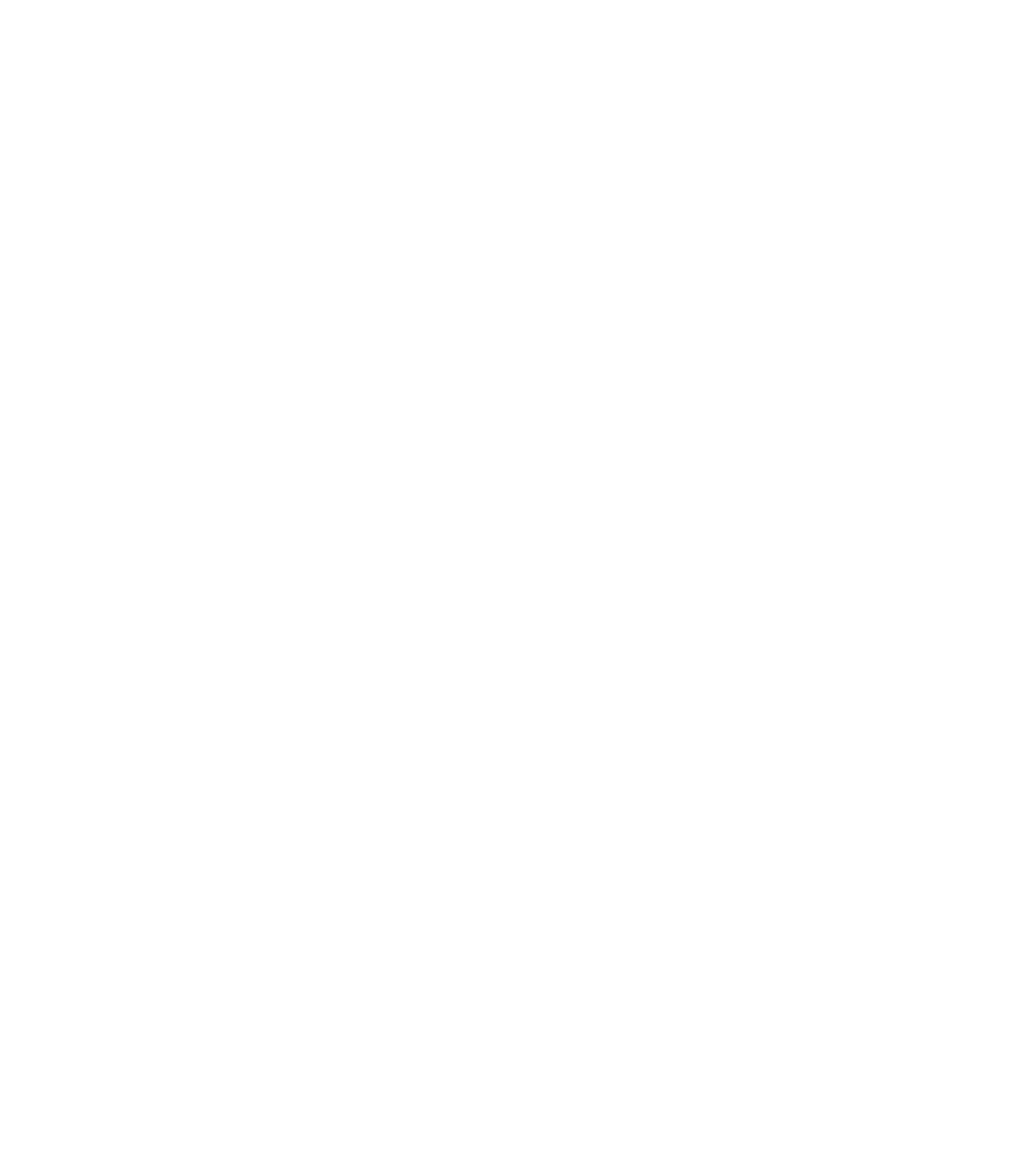
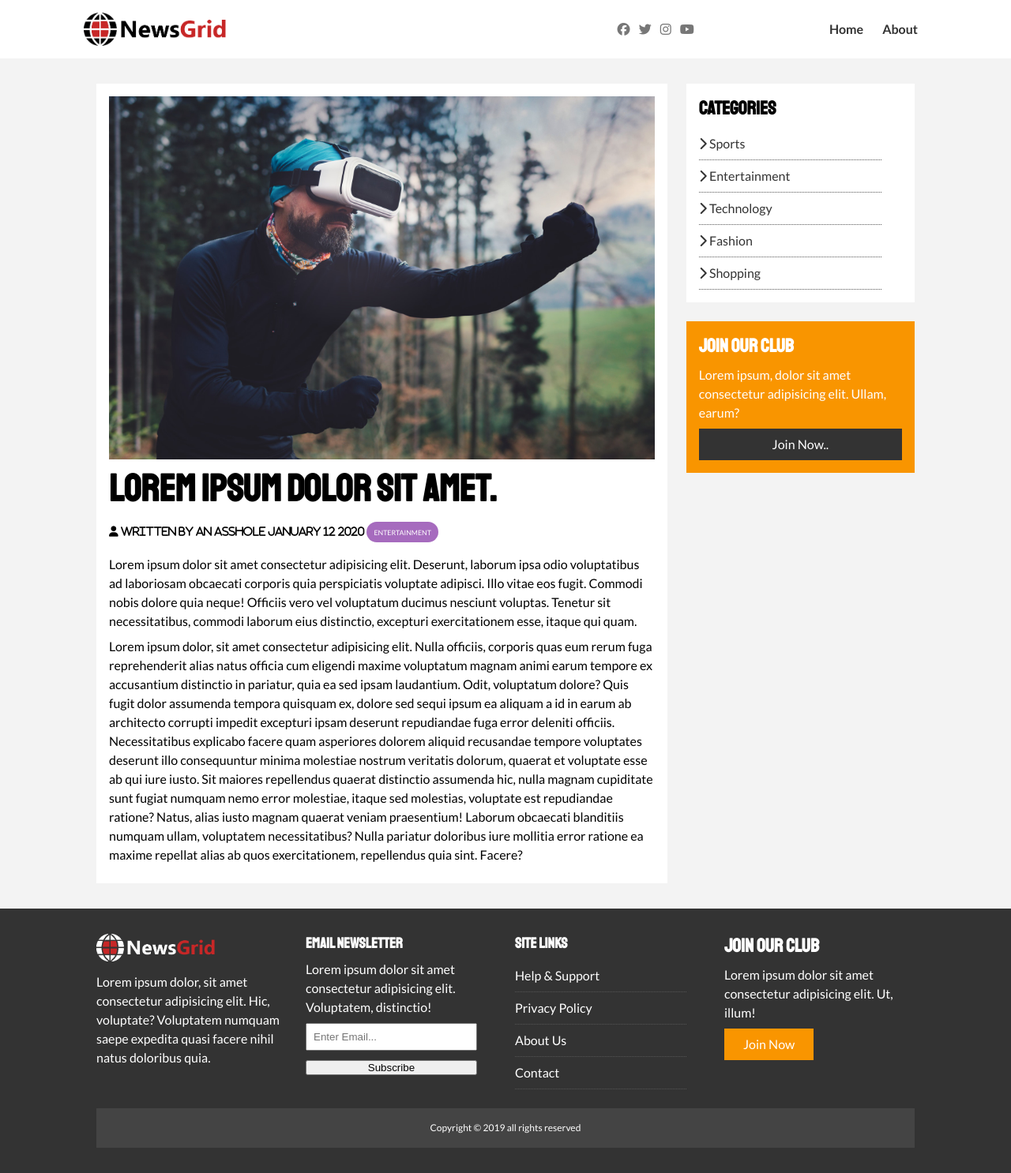
Before and after one commit to yosif-khaled/Code_Following_Others_PRV, a plain HTML site: page Traversy/Newsgrid_Site/article.html in a window 1280 px wide. Shown: the whole page at 79% size. Before the commit the page ends 800 px from the top, so only its background shows below. Drawn offline with Linux system fonts and the light colour scheme.

Commit message:
Finished rest of files

```diff
--- a/Traversy/Newsgrid_Site/article.html
+++ b/Traversy/Newsgrid_Site/article.html
@@ -0,0 +1,110 @@
+<!DOCTYPE html>
+<html lang="en">
+<head>
+
+  <meta charset="UTF-8">
+  <meta name="viewport" content="width=device-width, initial-scale=1.0">
+
+  <title>News Grid | Latest News</title>
+
+  <link rel="stylesheet" href="css/style.css">
+  <link rel="stylesheet" media="screen and (max-width: 768px)" href="css/mobile.css">
+
+  <script src="https://kit.fontawesome.com/2bae9d9771.js" crossorigin="anonymous"></script>
+
+  <link rel="shortcut icon" type="image/x-icon" href="favicon.ico">
+
+</head>
+<body>
+
+  <!-- Navbar -->
+  <nav id="main-nav">
+    <div class="container">
+      <img src="img/logo.png" alt="logo" class="logo">
+      <div class="social">
+        <a href="https:/facebook.com"><i class="fab fa-facebook fa2x"></i></a>
+        <a href="https:/facebook.com"><i class="fab fa-twitter fa2x"></i></a>
+        <a href="https:/facebook.com"><i class="fab fa-instagram fa2x"></i></a>
+        <a href="https:/facebook.com"><i class="fab fa-youtube fa2x"></i></a>
+      </div>
+      <ul>
+        <li><a href="index.html">Home</a></li>
+        <li><a href="about.html">About</a></li>
+      </ul>
+    </div>
+  </nav>
+
+  <section id="about">
+    <div class="container">
+        <div class="page-container">
+            <article class="card">
+                <img src="img/articles/ent1.jpg" alt="#">
+              <h1 class="l-heading">Lorem ipsum dolor sit amet.</h1>
+              <div class="meta">
+                  <small>
+                      <i class="fas fa-user"> Written by an Asshole January 12 2020</i>
+                  </small>
+                  <div class="category category-ent">Entertainment</div>
+              </div>
+              <p>Lorem ipsum dolor sit amet consectetur adipisicing elit. Deserunt, laborum ipsa odio voluptatibus ad laboriosam obcaecati corporis quia perspiciatis voluptate adipisci. Illo vitae eos fugit. Commodi nobis dolore quia neque! Officiis vero vel voluptatum ducimus nesciunt voluptas. Tenetur sit necessitatibus, commodi laborum eius distinctio, excepturi exercitationem esse, itaque qui quam.</p>
+              <p>Lorem ipsum dolor, sit amet consectetur adipisicing elit. Nulla officiis, corporis quas eum rerum fuga reprehenderit alias natus officia cum eligendi maxime voluptatum magnam animi earum tempore ex accusantium distinctio in pariatur, quia ea sed ipsam laudantium. Odit, voluptatum dolore? Quis fugit dolor assumenda tempora quisquam ex, dolore sed sequi ipsum ea aliquam a id in earum ab architecto corrupti impedit excepturi ipsam deserunt repudiandae fuga error deleniti officiis. Necessitatibus explicabo facere quam asperiores dolorem aliquid recusandae tempore voluptates deserunt illo consequuntur minima molestiae nostrum veritatis dolorum, quaerat et voluptate esse ab qui iure iusto. Sit maiores repellendus quaerat distinctio assumenda hic, nulla magnam cupiditate sunt fugiat numquam nemo error molestiae, itaque sed molestias, voluptate est repudiandae ratione? Natus, alias iusto magnam quaerat veniam praesentium! Laborum obcaecati blanditiis numquam ullam, voluptatem necessitatibus? Nulla pariatur doloribus iure mollitia error ratione ea maxime repellat alias ab quos exercitationem, repellendus quia sint. Facere?</p>
+            </article>
+
+            <aside id="categories" class="card">
+                <h2>Categories</h2>
+                <ul class="list">
+                    <li><a href="#"><i class="fas fa-chevron-right"></i> Sports</a></li>
+                    <li><a href="#"><i class="fas fa-chevron-right"></i> Entertainment</a></li>
+                    <li><a href="#"><i class="fas fa-chevron-right"></i> Technology</a></li>
+                    <li><a href="#"><i class="fas fa-chevron-right"></i> Fashion</a></li>
+                    <li><a href="#"><i class="fas fa-chevron-right"></i> Shopping</a></li>
+                </ul>
+            </aside>
+
+            <aside class="card bg-secondary">
+              <h2>Join Our Club</h2>
+              <p>Lorem ipsum, dolor sit amet consectetur adipisicing elit. Ullam, earum?</p>
+              <a href="#" class="btn btn-dark btn-block">Join Now..</a>
+            </aside>
+          </div>
+      </div>
+  </section>
+
+  <!-- Footer -->
+  <footer id="main-footer" class="py-2">
+    <div class="container footer-container">
+      <div>
+        <img src="img/logo_light.png" alt="NewsGrid">
+        <p>Lorem ipsum dolor, sit amet consectetur adipisicing elit. Hic, voluptate? Voluptatem numquam saepe expedita quasi facere nihil natus doloribus quia.</p>
+      </div>
+      <div>
+        <h3>Email Newsletter</h3>
+        <p>Lorem ipsum dolor sit amet consectetur adipisicing elit. Voluptatem, distinctio!</p>
+        <form>
+          <input type="email" placeholder="Enter Email...">
+          <input type="submit" value="Subscribe" btn="btn btn-primary">
+        </form>
+      </div>
+      <div>
+        <h3>Site Links</h3>
+        <ul class="list">
+          <li><a href="#">Help & Support</a></li>
+          <li><a href="#">Privacy Policy</a></li>
+          <li><a href="#">About Us</a></li>
+          <li><a href="#">Contact</a></li>
+        </ul>
+      </div>
+      <div>
+        <h2>Join Our Club</h2>
+        <p>Lorem ipsum dolor sit amet consectetur adipisicing elit. Ut, illum!</p>
+        <a href="#" class="btn btn-secondary">Join Now</a>
+      </div>
+      <div>
+        <p>Copyright &copy; 2019 all rights reserved</p>
+      </div>
+    </div>
+  </footer>
+
+  <script></script>
+</body>
+</html>
--- a/Traversy/Newsgrid_Site/css/mobile.css
+++ b/Traversy/Newsgrid_Site/css/mobile.css
@@ -0,0 +1,60 @@
+/* Navigation */
+#main-nav .social{
+  display: none;
+}
+
+#main-nav .container{
+  grid-template-columns: 1fr;
+  gap: 1.2rem;
+}
+
+#main-nav ul,
+#main-nav .logo{
+  justify-self: center;
+}
+
+#main-nav ul li a{
+  padding: .5rem;
+}
+
+#home-articles .articles-container{
+  grid-template-columns: repeat(2, 1fr);
+}
+
+#home-articles .articles-container > *:first-child,
+#home-articles .articles-container > *:last-child{
+  grid-template-columns: 1fr;
+  grid-column: 1;
+}
+
+@media(max-width: 600px){
+  /* Stack Grid Items */
+  #showcase .showcase-container,
+  #home-articles .articles-container,
+  #main-footer .footer-container{
+    grid-template-columns: 1fr;
+  }
+
+  #main-footer .footer-container > *:last-child{
+    grid-column: 1;
+  }
+
+  #main-footer .footer-container > *:first-child,
+  #main-footer .footer-container > *:nth-child(2){
+    border-bottom: #444 dotted 1px;
+    padding-bottom: 1rem;
+  }
+
+  .page-container{
+    grid-template-columns: 1fr;
+    text-align: center;
+  }
+
+  .page-container > *:first-child{
+    grid-row: 1;
+  }
+
+  .l-heading{
+    font-size: 2rem;
+  }
+}
--- a/Traversy/Newsgrid_Site/css/style.css
+++ b/Traversy/Newsgrid_Site/css/style.css
@@ -190,6 +190,10 @@ p{
     grid-row: 1 / span 3;
 }
 
+.l-heading{
+    font-size: 3rem;
+}
+
 /* Navigation */
 #main-nav{
     background: #fff;
@@ -293,6 +297,19 @@ p{
     grid-column: 2 / span 2;
 }
 
+#article .meta{
+    display: flex;
+    justify-content: space-between;
+    align-items: center;
+    background: #eee;
+    padding: .5rem;
+}
+
+#article .meta .category{
+    margin-top: .4rem;
+}
+
+
 /* Footer */
 #main-footer{
     background: var(--dark-color);
```
